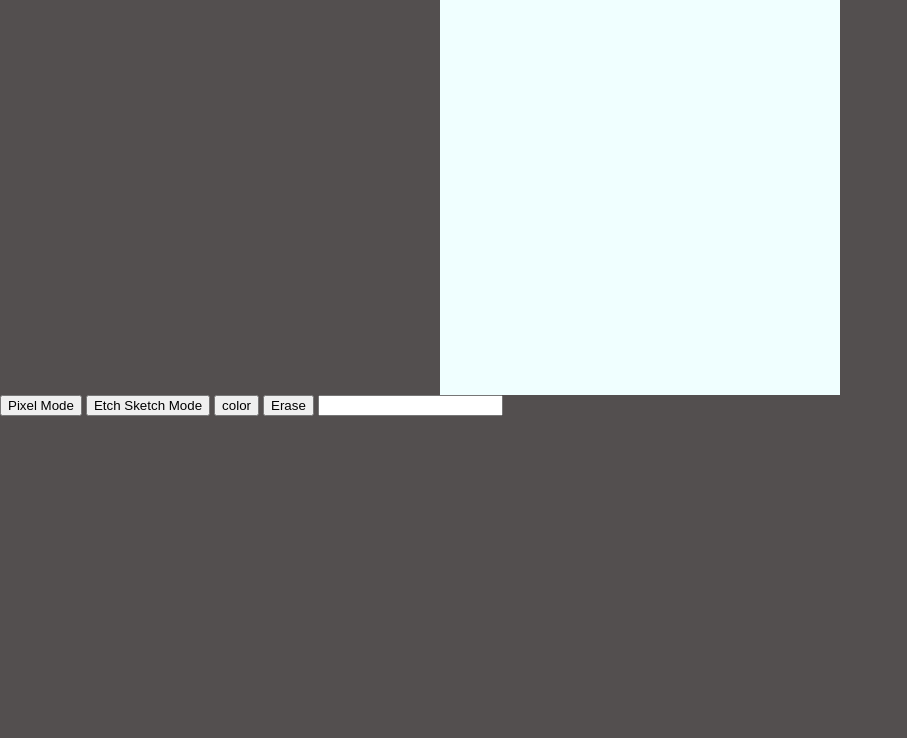
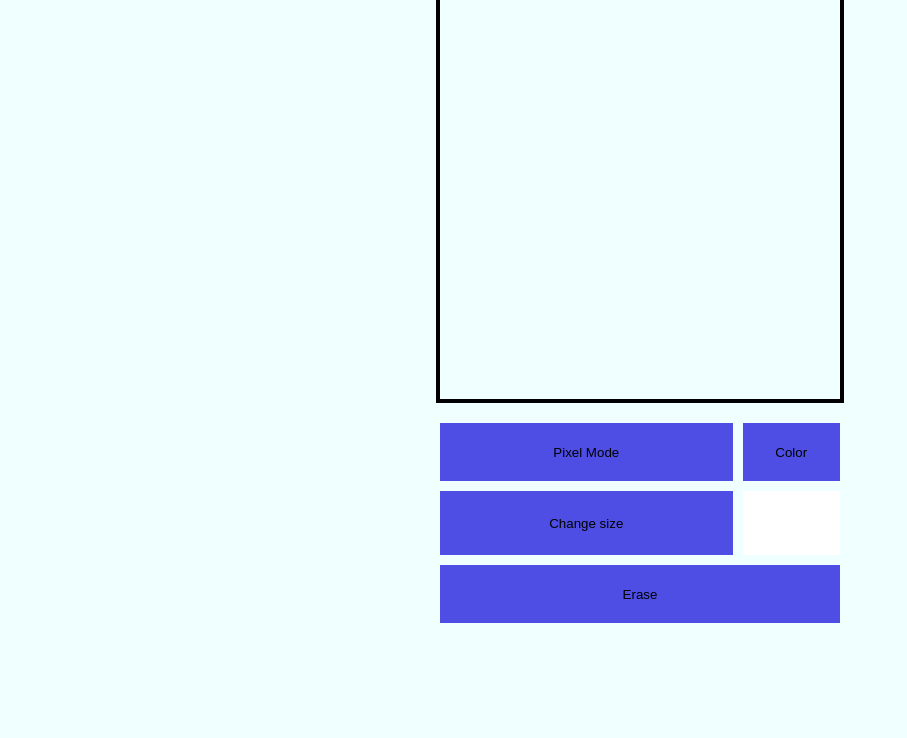
Before and after one commit to bgrotegut21/Etch-Sketch, a plain HTML site: page index.html in a window 1280 px wide. Shown: the part 62-800 px from the top of the page, without its empty margins (0-907 px from the left). Drawn offline with Linux system fonts and the light colour scheme.

Commit message:
etch sketch

```diff
--- a/index.html
+++ b/index.html
@@ -13,13 +13,22 @@
 
         <div class = "grid"></div>
     </section>
-    <section class = "modes">
-        <button class = "pixel-mode">Pixel Mode</button>
-        <button class = "etch-sketch-mode">Etch Sketch Mode</button>
-        <button class = "color">color</button>
+    <section class = "mode-layer">
+        <section class = "modes">
+            <button class = "pixel-mode">Pixel Mode</button>
 
-        <button class = "erase">Erase</button>
-        <input type="text">
+            <button class = "etch-sketch-mode">Color</button>
+
+
+            <button class = "erase">Erase</button>
+
+            <div class = "text-size">
+                <input class = "text-button" type="text">
+            </div>
+            <button class = "change-size"> Change size</button>
+        </section>
+
     </section>
+
 </body>
 </html>
--- a/styles.css
+++ b/styles.css
@@ -1,3 +1,5 @@
+
+
 body{
     border:0px;
     margin: 0px;
@@ -5,9 +7,15 @@ body{
     box-sizing: 0px;
 }
 
+:root {
+    --size: 400px;
+    --height: 200px;
+    --button-color: rgb(49, 76, 197);
+}
+
 body {
-    color:white;
-    background:rgb(83, 79, 79);
+    color: block;
+    background:azure;
 }
 .title{
     margin: 0;
@@ -23,7 +31,62 @@ body {
 }
 
 .grid {
-    width: 400px;
-    height:400px;
+    width: var(--size);
+    height:var(--size);
     background:azure;
+    border:4px solid black;
 }
+.mode-layer{
+    margin-top: 20px;
+    display: flex;
+    justify-content: center;
+
+}
+
+
+.modes {
+    width: var(--size);
+    height: var(--height);
+    display:grid;
+    grid-template-columns:3fr 1fr;
+    gap:10px;
+    text-align: center;
+
+}
+
+.erase {
+    grid-row: 3/3;
+    grid-column: 1/3;
+}
+
+.text-size {
+    display: flex;
+    justify-content: center;
+    background: red;
+    background:white;
+
+}
+
+.text-button {
+    width:40%;
+    border: none;
+    font-size: large;
+    outline:none;
+}
+
+
+.change-size {
+    grid-row: 2/3;
+    grid-column: 1/2;
+
+}
+
+button {
+    border:none;
+    background:rgb(78, 78, 229);
+    color: rgb(0, 0, 0);
+}
+
+.text-button {
+    background:78
+}
```
